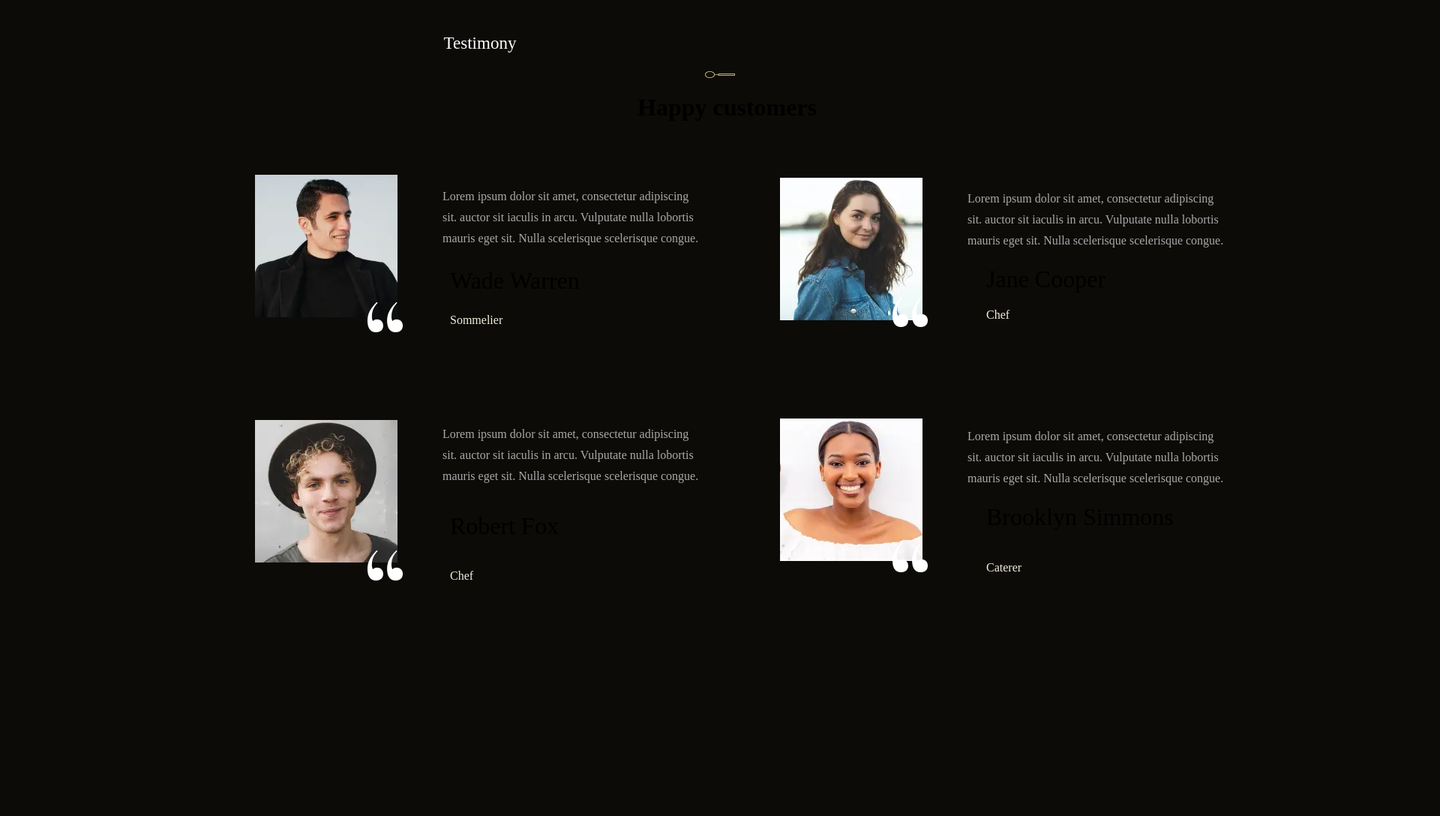
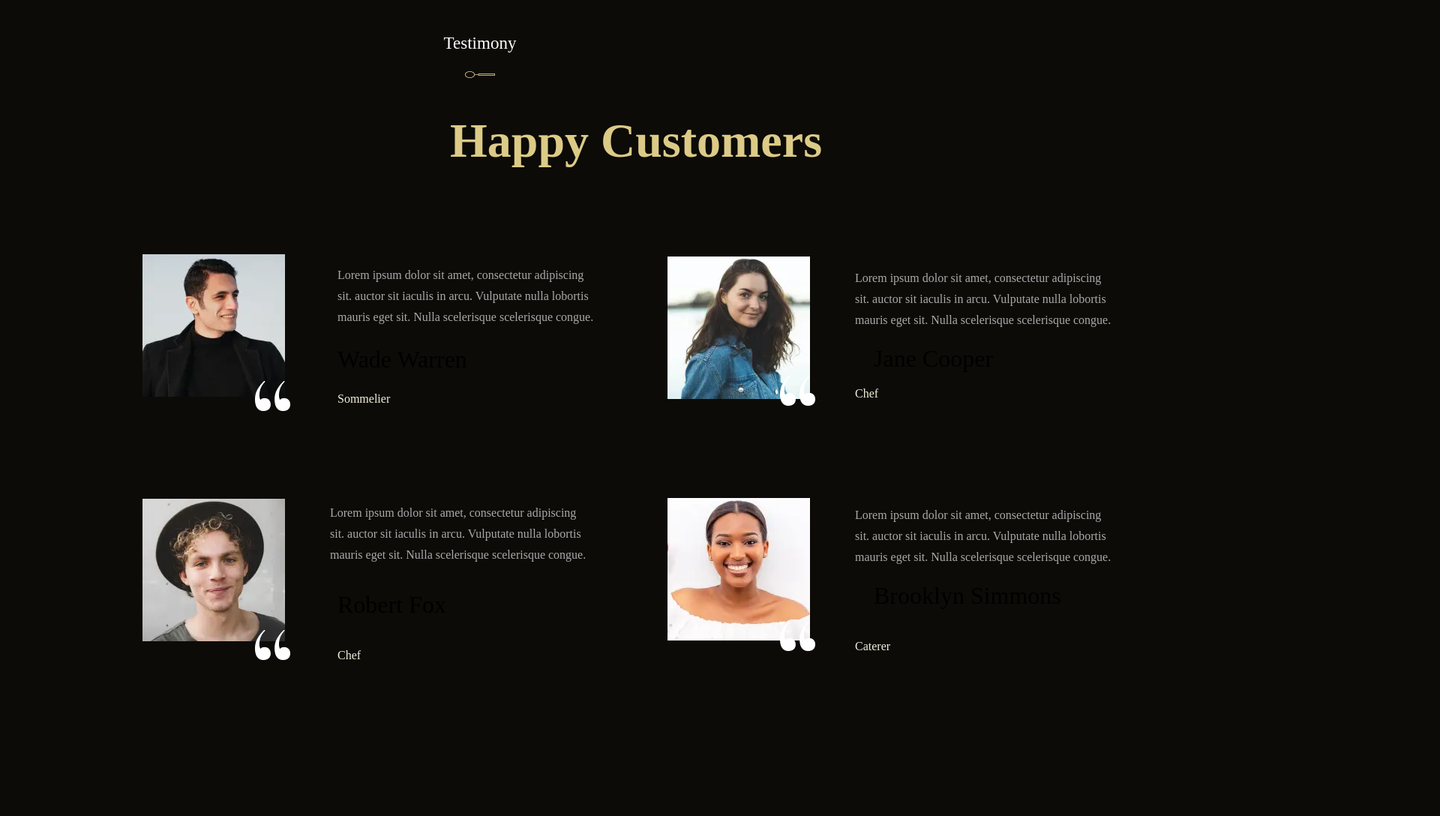
Before and after one commit to MaksimMarchuk/Project-Team-Two-Reserv, a plain HTML site: page index.html in a window 1280 px wide. Shown: the part 6460-7548 px from the top of the page at 75% size, 1920 px wide, since content can reach past the window. Drawn offline with nearby package versions, Linux system fonts and the light colour scheme.

Commit message:
fiaes-15-11

```diff
--- a/css/main.css
+++ b/css/main.css
@@ -394,14 +394,30 @@ body {
   color: #ffffff;
 }
 
+.quotes-people-sec{
+  display: flex;
+  flex-direction: column;
+  justify-content: center;
+}
+
+
 .spoons {
   position: relative;
-  left: 940px;
+  align-self: center;
+  width: 40px;
+  height: 9px;
 }
 
 .customers {
   position: relative;
-  left: 850px;
+  left: 600px;
+  font-family: Cormorant Upright;
+font-weight: 600;
+font-size: 64px;
+line-height: 130%;
+letter-spacing: 3%;
+text-transform: capitalize;
+color: var(--sandy-gold);
 }
 
 .text-person {
@@ -411,7 +427,7 @@ body {
   font-size: 16px;
   line-height: 175%;
   position: relative;
-  left: 550px;
+  left: 410px;
   bottom: 190px;
 }
 
@@ -424,7 +440,7 @@ body {
   line-height: 130%;
   letter-spacing: 4%;
   position: relative;
-  left: 560px;
+  left: 410px;
   bottom: 200px;
 }
 
@@ -433,7 +449,7 @@ body {
   line-height: 175%;
   letter-spacing: 4%;
   position: relative;
-  left: 560px;
+  left: 410px;
   bottom: 215px;
   color: var(--light-beige);
 }
@@ -444,7 +460,7 @@ body {
 
 .wade {
   position: relative;
-  left: 300px;
+  left: 150px;
   top: 50px;
 }
 
@@ -460,19 +476,19 @@ body {
 
 .robert {
   position: relative;
-  left: 300px;
+  left: 150px;
   bottom: 600px;
 }
 
 .quotes {
   position: relative;
-  left: 450px;
+  left: 300px;
   top: 25px;
 }
 
 .quote {
   position: relative;
-  left: 450px;
+  left: 300px;
   bottom: 620px;
 }
 
@@ -484,7 +500,7 @@ body {
   line-height: 175%;
   position: relative;
   bottom: 850px;
-  left: 550px;
+  left: 400px;
 }
 
 .name-robert {
@@ -492,7 +508,7 @@ body {
   line-height: 130%;
   letter-spacing: 4%;
   position: relative;
-  left: 560px;
+  left: 410px;
   bottom: 850px;
 }
 
@@ -501,7 +517,7 @@ body {
   line-height: 175%;
   letter-spacing: 4%;
   position: relative;
-  left: 560px;
+  left: 410px;
   bottom: 850px;
   color: var(--light-beige);
 }
@@ -509,7 +525,7 @@ body {
 .jane {
   position: relative;
   bottom: 435px;
-  left: 1000px;
+  left: 850px;
 }
 
 .text-jane {
@@ -520,7 +536,7 @@ body {
   line-height: 175%;
   position: relative;
   bottom: 675px;
-  left: 1250px;
+  left: 1100px;
 }
 
 .name-jane {
@@ -528,7 +544,7 @@ body {
   line-height: 130%;
   letter-spacing: 4%;
   position: relative;
-  left: 1275px;
+  left: 1125px;
   bottom: 690px;
 }
 
@@ -537,21 +553,21 @@ body {
   line-height: 175%;
   letter-spacing: 4%;
   position: relative;
-  left: 1275px;
+  left: 1100px;
   bottom: 710px;
   color: var(--light-beige);
 }
 
 .guillemets {
   position: relative;
-  left: 1150px;
+  left: 1000px;
   bottom: 470px;
 }
 
 .brooklyn {
   position: relative;
   bottom: 1090px;
-  left: 1000px;
+  left: 850px;
 }
 
 .text-brooklyn {
@@ -562,7 +578,7 @@ body {
   line-height: 175%;
   position: relative;
   bottom: 1335px;
-  left: 1250px;
+  left: 1100px;
 }
 
 .name-brooklyn {
@@ -570,7 +586,7 @@ body {
   line-height: 130%;
   letter-spacing: 4%;
   position: relative;
-  left: 1275px;
+  left: 1125px;
   bottom: 1350px;
 }
 
@@ -579,14 +595,14 @@ body {
   line-height: 175%;
   letter-spacing: 4%;
   position: relative;
-  left: 1275px;
+  left: 1100px;
   bottom: 1350px;
   color: var(--light-beige);
 }
 
 .guillemet {
   position: relative;
-  left: 1150px;
+  left: 1000px;
   bottom: 1120px;
 }
 
--- a/index.html
+++ b/index.html
@@ -214,7 +214,7 @@
               </div>
               <div>
                 <img class="logo-img" src="./src/logo-img.webp" alt="logo-img" />
-                <section>
+                <section class="quotes-people-sec">
                   <p class="testimony">Testimony</p>
                   <img class="spoons" src="./src/helpful-item.webp" alt="helpful-item" />
                   <h1 class="customers">Happy customers</h1>
```
